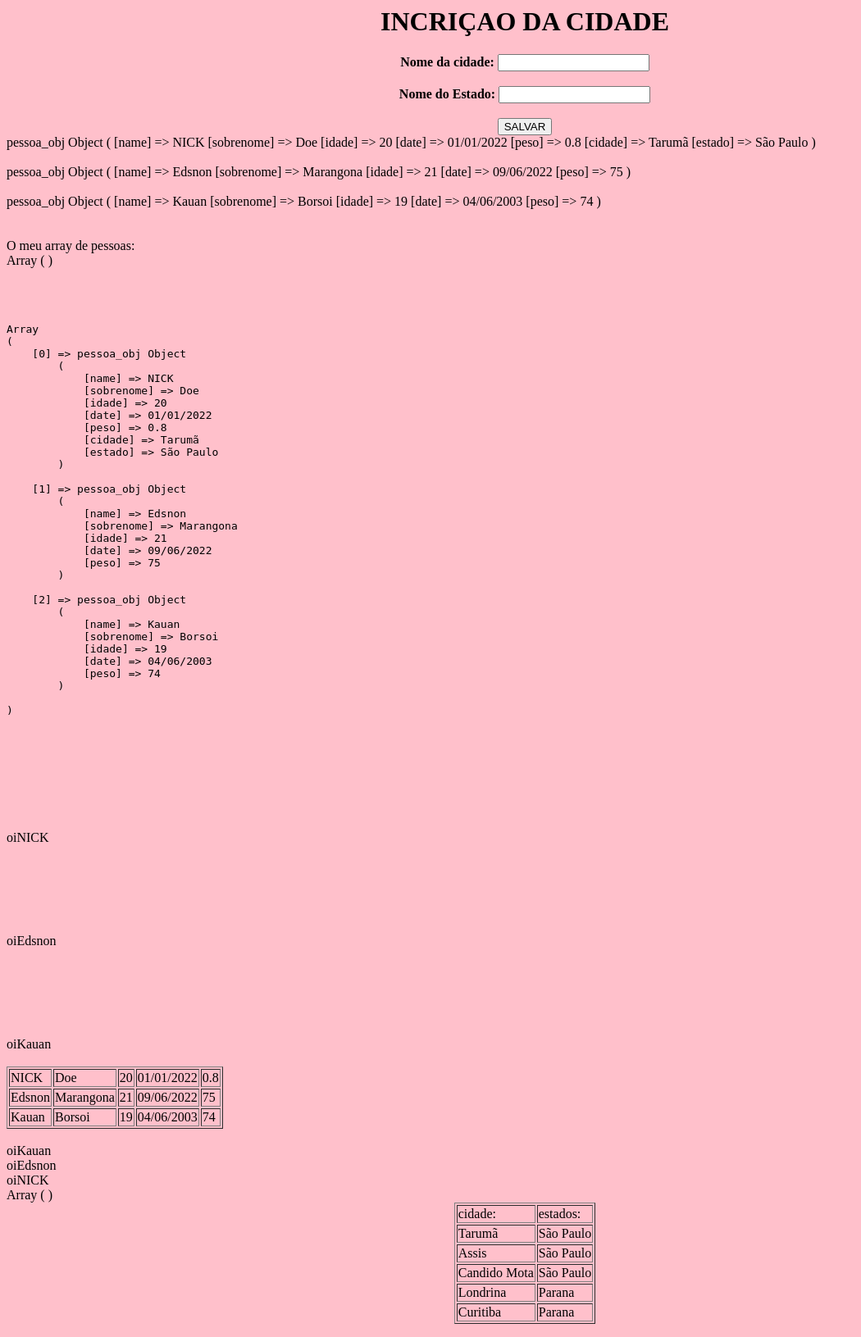
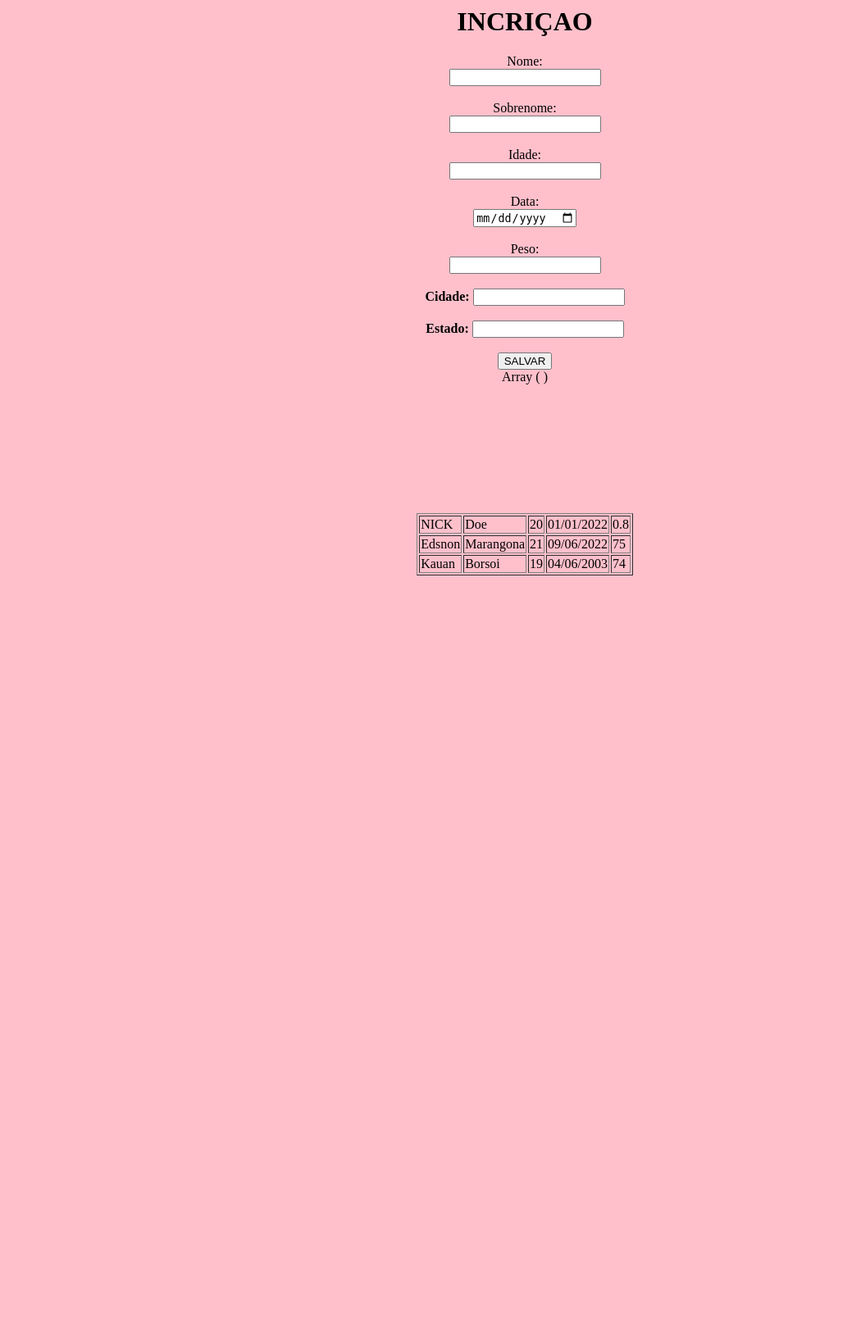
Before and after one commit to EricaNegrini/no-es_Programa-oes_teste, a PHP site: page /Aula5.php in a window 1280 px wide. Shown: the whole page at 82% size, without its empty margins (0-1050 px from the left). After the commit the page ends 702 px from the top, so only its background shows below. Run offline with PHP 8.4, Linux system fonts and the light colour scheme.

Commit message:
segunda alteracao

```diff
--- a/Aula5.php
+++ b/Aula5.php
@@ -1,7 +1,7 @@
 <html>
 
     <head>
-<title> "incriçao do aluno" </title>
+<title> "incrição de cidade" </title>
 <meta charset="UTF-8">
 </head>
 
@@ -10,16 +10,38 @@
 
     <center>
 
-<h1>INCRIÇAO DA CIDADE</h1>
+<h1>INCRIÇAO</h1>
+
+<label> Nome: <label> <br>
+<input type="text" name="nome" require><br>
+<br>
+
+<label> Sobrenome: <label> <br>
+<input type="text" name="sobrenome" require><br>
+<br>
+
+<label> Idade: <label> <br>
+<input type="number" name="idade" require><br>
+<br>
+
+<label> Data: <label> <br>
+<input type="date" name="data" require><br>
+<br>
+
+<label> Peso: <label> <br>
+<input type="number" name="peso" require><br>
+<br>
+
+
 
 <label>
-    <b> Nome da cidade: </b>
+    <b>Cidade: </b>
     </label>
     <input type="text" name= "cidade" require> <br>
     <br>
 
     <label>
-        <b>Nome do Estado:</b>
+        <b>Estado:</b>
      </label>
      <input type="text" name="estado" requere> <br>
      <br>
@@ -27,7 +49,10 @@
     <button type= "submit">SALVAR</button>
 </center>
 
+<center>
 <?php
+print_r($_POST);
+
 class pessoa_obj{};
 $pessoa = new pessoa_obj();
 $pessoa->name="NICK";
@@ -57,25 +82,54 @@ $pessoa->cidade="Tarumã";
 $pessoa->estado="São Paulo";
 
 //mostrar em ordem
-print_r($pessoa);
-echo"<br><br>";
-print_r($pessoa2);
-echo"<br><br>";
-print_r($pessoa3);
-echo"<br><br>";
+// print_r($pessoa);
+// echo"<br><br>";
+// print_r($pessoa2);
+// echo"<br><br>";
+// print_r($pessoa3);
+// echo"<br><br>";
 
 
 $arrayPessoas = array();
-echo"<br>O meu array de pessoas: <br>";
-print_r($arrayPessoas);
-array_push($arrayPessoas, $pessoa);
-array_push($arrayPessoas, $pessoa2);
-array_push($arrayPessoas, $pessoa3);
-echo "<br><br>";
+    function inserirPessoaNaLista ($arrayPessoas, $item){
+
+        $pessoa = new pessoa_obj();
+        $pessoa->name= $item['nome'];
+        $pessoa->sobrenome= $item['sobrenome'];
+        $pessoa->idade= $item['idade'];
+        $pessoa->date= $item ['data'];
+        $pessoa->peso=$item['peso'];
+        $pessoa->cidade=$item['cidade'];
+        $pessoa->estado=$item['estado'];
+
+
+        array_push($arrayPessoas, $pessoa);
+        return $arrayPessoas;
+    }
+
+//  echo"<br>O meu array de pessoas: <br>";
+//  print_r($arrayPessoas);
+ array_push($arrayPessoas, $pessoa);
+ array_push($arrayPessoas, $pessoa2);
+ array_push($arrayPessoas, $pessoa3);
+ echo "<br><br>";
 
 echo "<br><br><pre>";
-print_r($arrayPessoas);
+// print_r($arrayPessoas);
 echo "</pre><br><br>";
+
+if(isset ($_POST['cidade'])){
+    if($_POST['cidade'] == ""){
+        echo " Esta vazio o campo cidade";
+    }else if($_POST['estado'] == ""){
+        echo "Esta vazio o campo Estado";
+    }else{
+        $arrayPessoas = inserirPessoaNaLista($arrayPessoas, $_POST);
+        echo "Seu cadastro foi um sucesso!!";
+   }
+
+}
+
 
 //tabela
 echo "<table border='1'>";
@@ -83,71 +137,64 @@ echo "<table border='1'>";
 for ($i=0; $i < count($arrayPessoas); $i++) {
     if($arrayPessoas[$i] -> idade > 0 ){
         echo"<tr>";
-        echo "<td>".$arrayPessoas[$i]->name."</td><br>";
-        echo "<td>".$arrayPessoas[$i]->sobrenome."</td><br>";
-        echo "<td>".$arrayPessoas[$i]->idade."</td><br>";
-        echo "<td>".$arrayPessoas[$i]->date."</td><br>";
-        echo "<td>".$arrayPessoas[$i]->peso."</td><br>";
+        echo "<td>".$arrayPessoas[$i]->name."</td>";
+        echo "<td>".$arrayPessoas[$i]->sobrenome."</td>";
+        echo "<td>".$arrayPessoas[$i]->idade."</td>";
+        echo "<td>".$arrayPessoas[$i]->date."</td>";
+        echo "<td>".$arrayPessoas[$i]->peso."</td>";
         echo "</tr>";
-    }
-    echo "oi".$arrayPessoas[$i]->name."<br>";
-     echo "<br>";
+        echo"<br>";
+     }
+    //  echo "oi".$arrayPessoas[$i]->name."<br>";
 }
+echo"</table>" ;
+
 
 //Mostrar do menor para o maior
-echo"</table>" ;
-echo "<br>";
-for ($i=count($arrayPessoas)-1; $i > -1; $i--) {
-    echo "oi".$arrayPessoas[$i]->name."<br>";
+// echo "<br>";
+// for ($i=count($arrayPessoas)-1; $i > -1; $i--) {
+    // echo "oi".$arrayPessoas[$i]->name."<br>";
 
-}
+// }
 
 
 
-$variavel ="Tarumã";
-print_r ($_POST);
+// $variavel ="Tarumã";
+ //print_r ($_POST);
 
-if(isset ($_POST['cidade'])){
-    if($_POST['cidade'] == ""){
-        echo " Esta vazio o campo cidade";
-    }else if($_POST['estado'] == ""){
-        echo "Esta vazio o campo Estado";
-    }else{
-        echo "Seu cadastro foi um sucesso!!";
-    }
 
-}
 
 ?>
+</center>
 
 <center>
 
-<table border='1'>
-   <tr>
-       <td>cidade:</td>
-       <td>estados:</td>
-   </tr>
-   <tr>
-      <td>Tarumã</td>
-      <td>São Paulo</td>
-   </tr>
-   <tr>
-       <td>Assis</td>
-       <td>São Paulo</td>
-    </tr>
-    <tr>
-       <td>Candido Mota</td>
-       <td>São Paulo</td>
-   </tr>
-   <tr>
-      <td>Londrina</td>
-      <td>Parana</td>
-   </tr>
-   <tr>
-       <td>Curitiba</td>
-       <td>Parana</td>
-    </tr>
-</table>
+<!-- <table border='1'>  -->
+   <!-- <tr> -->
+       <!-- <td>cidade:</td> -->
+       <!-- <td>estados:</td> -->
+   <!-- </tr> -->
+   <!-- <tr> -->
+      <!-- <td>Tarumã</td> -->
+      <!-- <td>São Paulo</td> -->
+   <!-- </tr> -->
+   <!-- <tr> -->
+       <!-- <td>Assis</td> -->
+       <!-- <td>São Paulo</td> -->
+    <!-- </tr> -->
+    <!-- <tr> -->
+       <!-- <td>Candido Mota</td> -->
+       <!-- <td>São Paulo</td> -->
+   <!-- </tr> -->
+   <!-- <tr> -->
+      <!-- <td>Londrina</td> -->
+      <!-- <td>Parana</td> -->
+   <!-- </tr> -->
+   <!-- <tr> -->
+       <!-- <td>Curitiba</td> -->
+       <!-- <td>Parana</td> -->
+    <!-- </tr> -->
+<!-- </table> -->
 
 </center>
 
```
